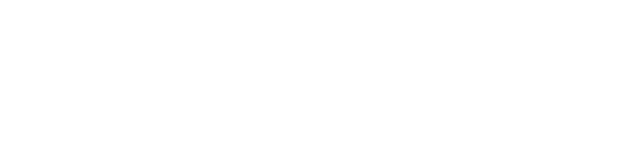
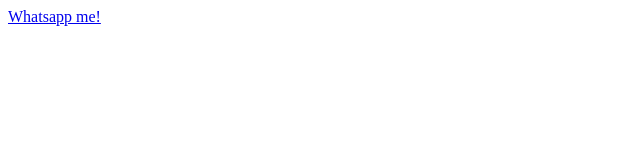
Before and after one commit to SAMARJEETsingh3419/Bimla-Entreprises, a plain HTML site: page HTML/Contact Us.html in a window 1280 px wide. Shown: the whole page, without its empty margins (0-640 px from the left). Drawn offline with Linux system fonts and the light colour scheme.

Commit message:
Update Contact Us.html

```diff
--- a/HTML/Contact Us.html
+++ b/HTML/Contact Us.html
@@ -7,6 +7,6 @@
     <title>Contact Us</title>
 </head>
 <body>
-
+<a href="https://wa.me/+918084225388">Whatsapp me!</a>
 </body>
 </html>
```
